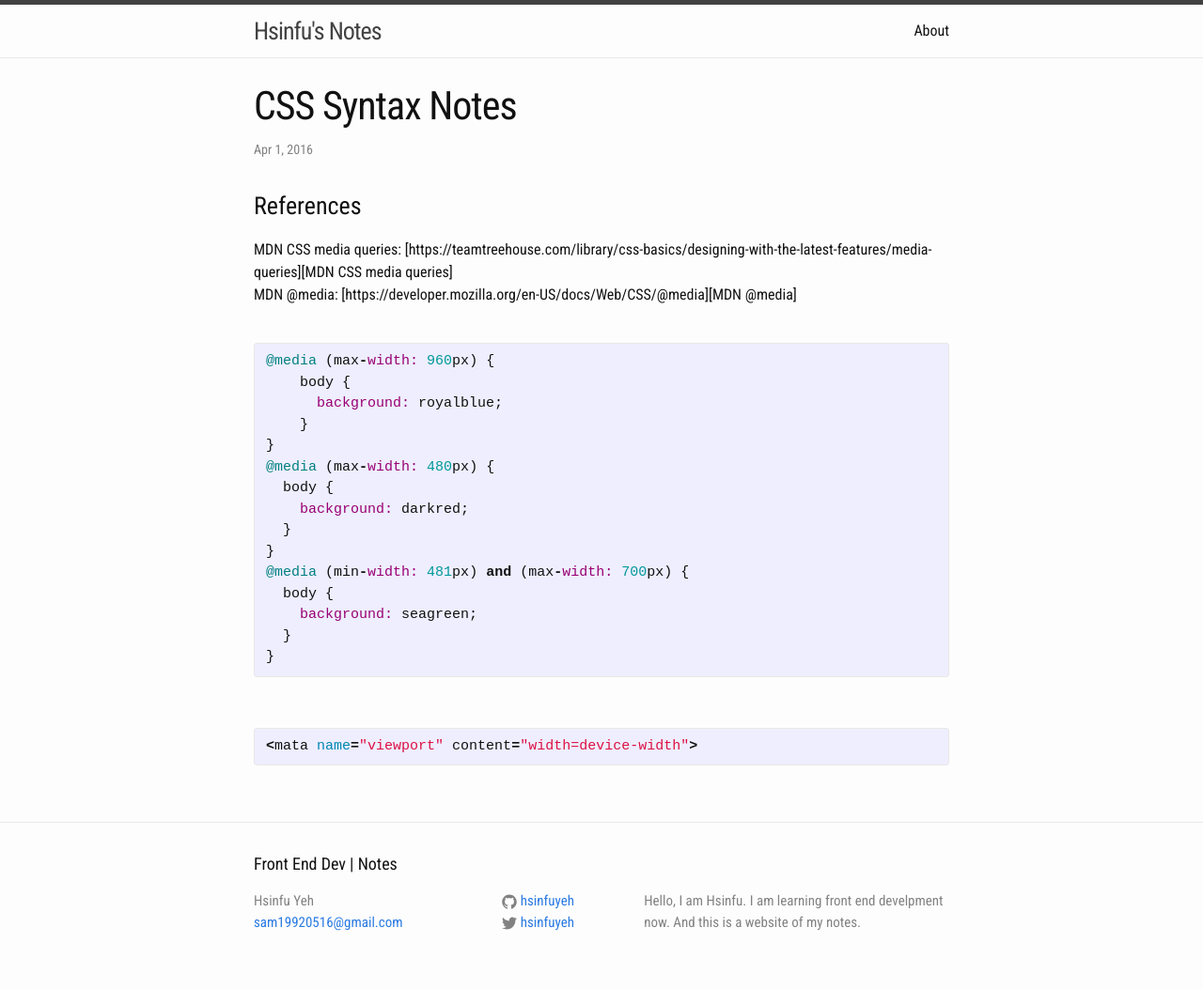
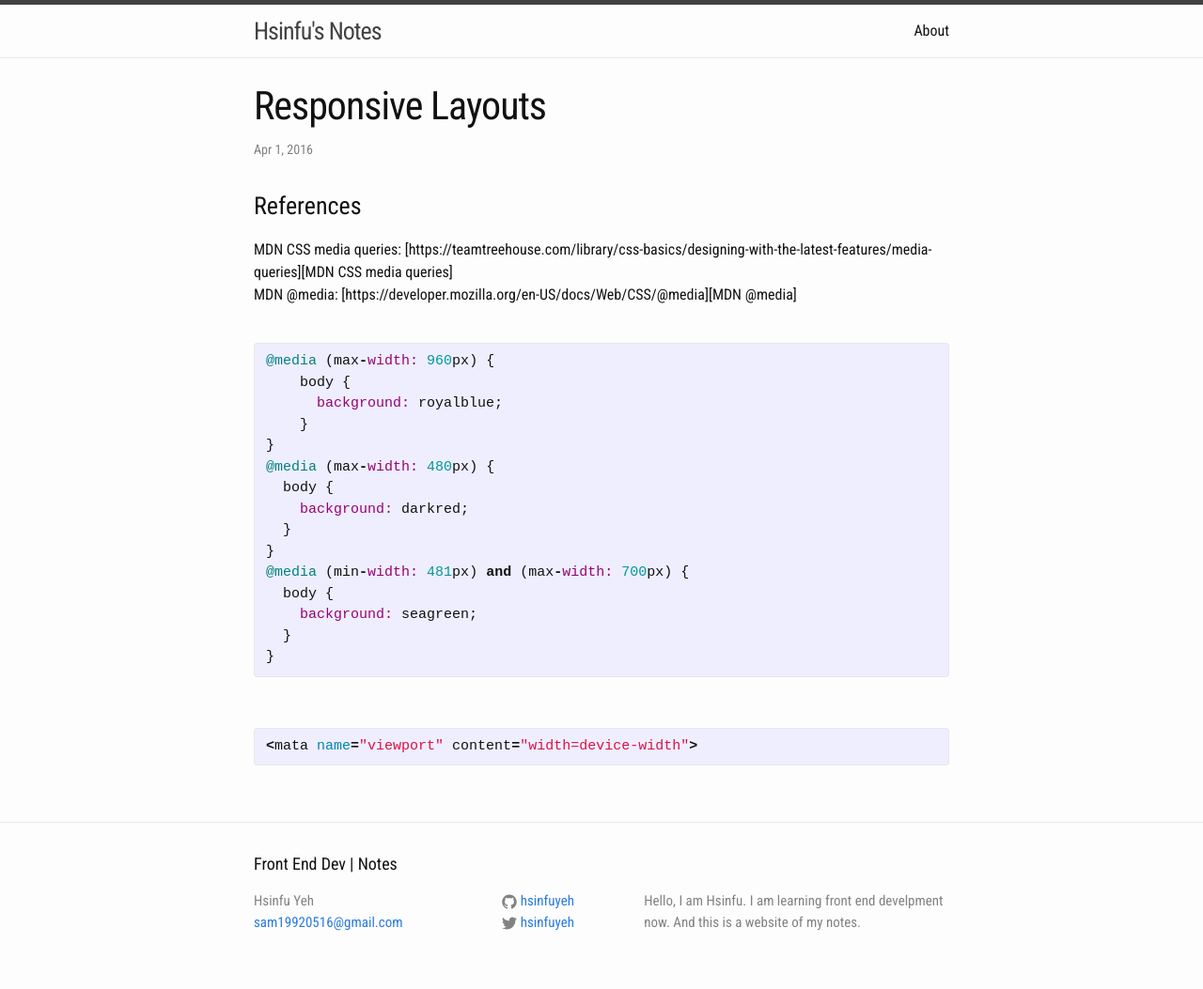
Before and after one commit to hsinfuyeh/hsinfuyeh.github.io, a Jekyll site: the page built from _posts/2016-04-01-responsive-layouts.markdown, in a window 1280 px wide. Shown: the whole page at 94% size. Built offline with Jekyll 4.4.1, drawn with Linux system fonts in a browser that asks for light colours.

Commit message:
add notes

```diff
--- a/_posts/2016-04-01-responsive-layouts.markdown
+++ b/_posts/2016-04-01-responsive-layouts.markdown
@@ -1,6 +1,6 @@
 ---
 layout: post
-title:  "CSS Syntax Notes"
+title:  "Responsive Layouts"
 date:   2016-04-01 18:39:30 +0800
 categories: jekyll update
 ---
```
